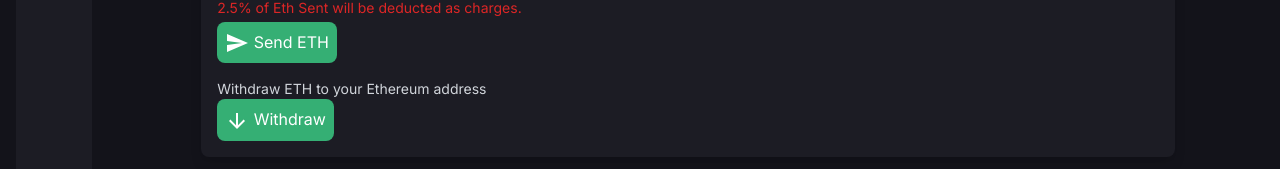
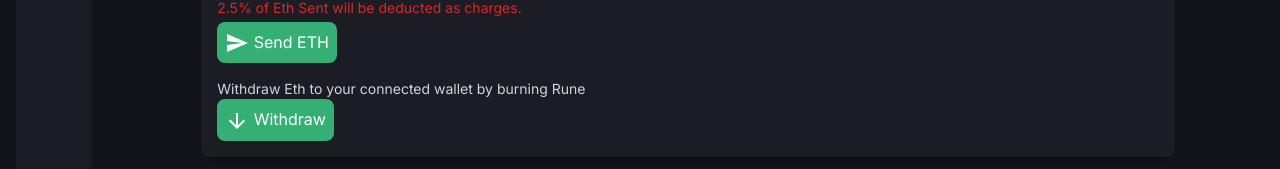
Before and after one commit to Jobex11/ethereumbridge, a Next.js app: page / in a window 1280 px wide. Shown: the part 403-572 px from the top of the page. Built offline with nearby package versions, Linux system fonts and the light colour scheme.

Commit message:
made changes

```diff
--- a/app/components/Withdraw.js
+++ b/app/components/Withdraw.js
@@ -18,7 +18,9 @@ const Withdraw = ({ web3, account, contract, onActionClick }) => {
 
   return (
     <div>
-      <h4 className="text-sm">Withdraw ETH to your Ethereum address</h4>
+      <h4 className="text-sm">
+        Withdraw Eth to your connected wallet by burning Rune
+      </h4>
       <button
         onClick={withdrawETH}
         className="bg-main hover:bg-[#278256] text-white p-2 rounded-lg"
```
